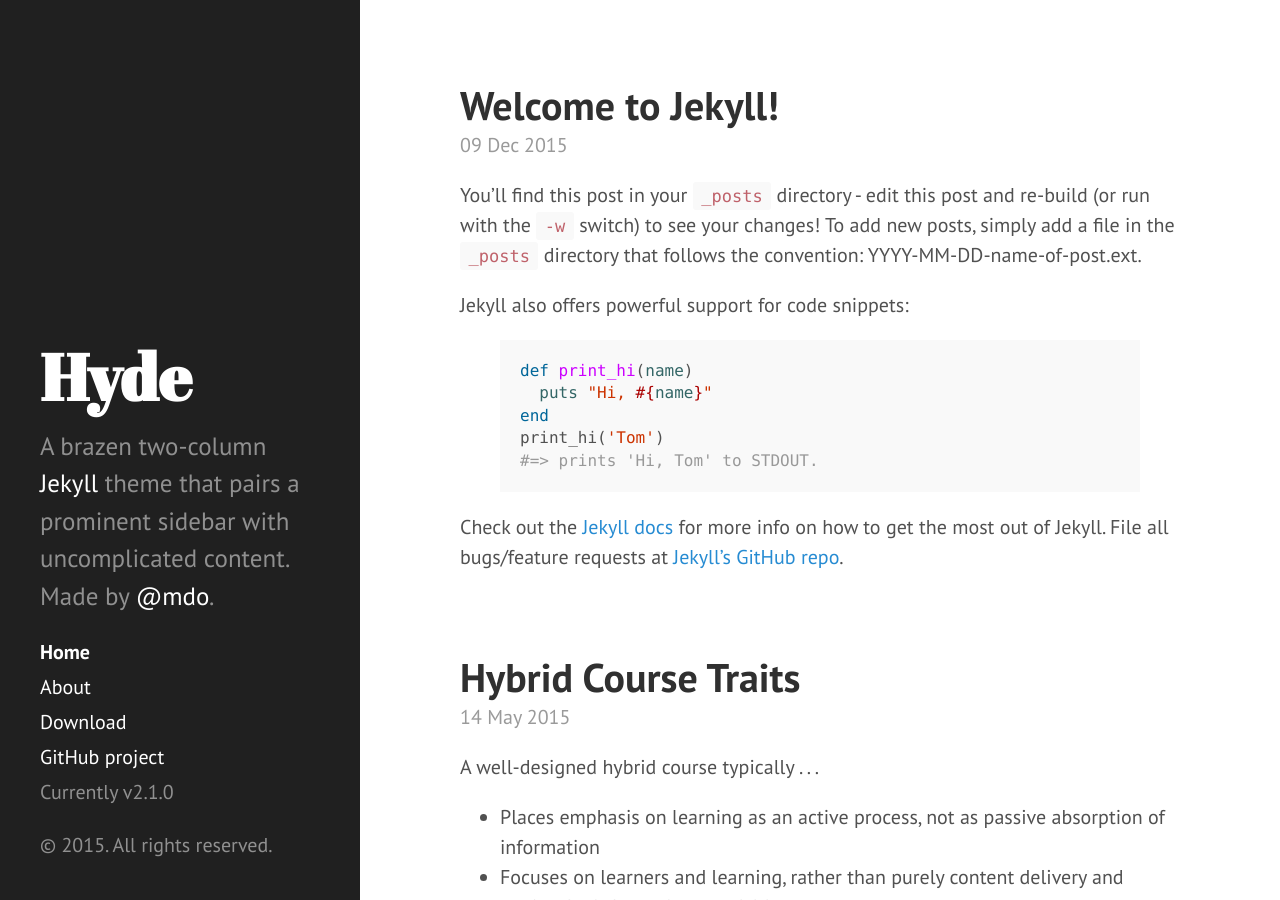
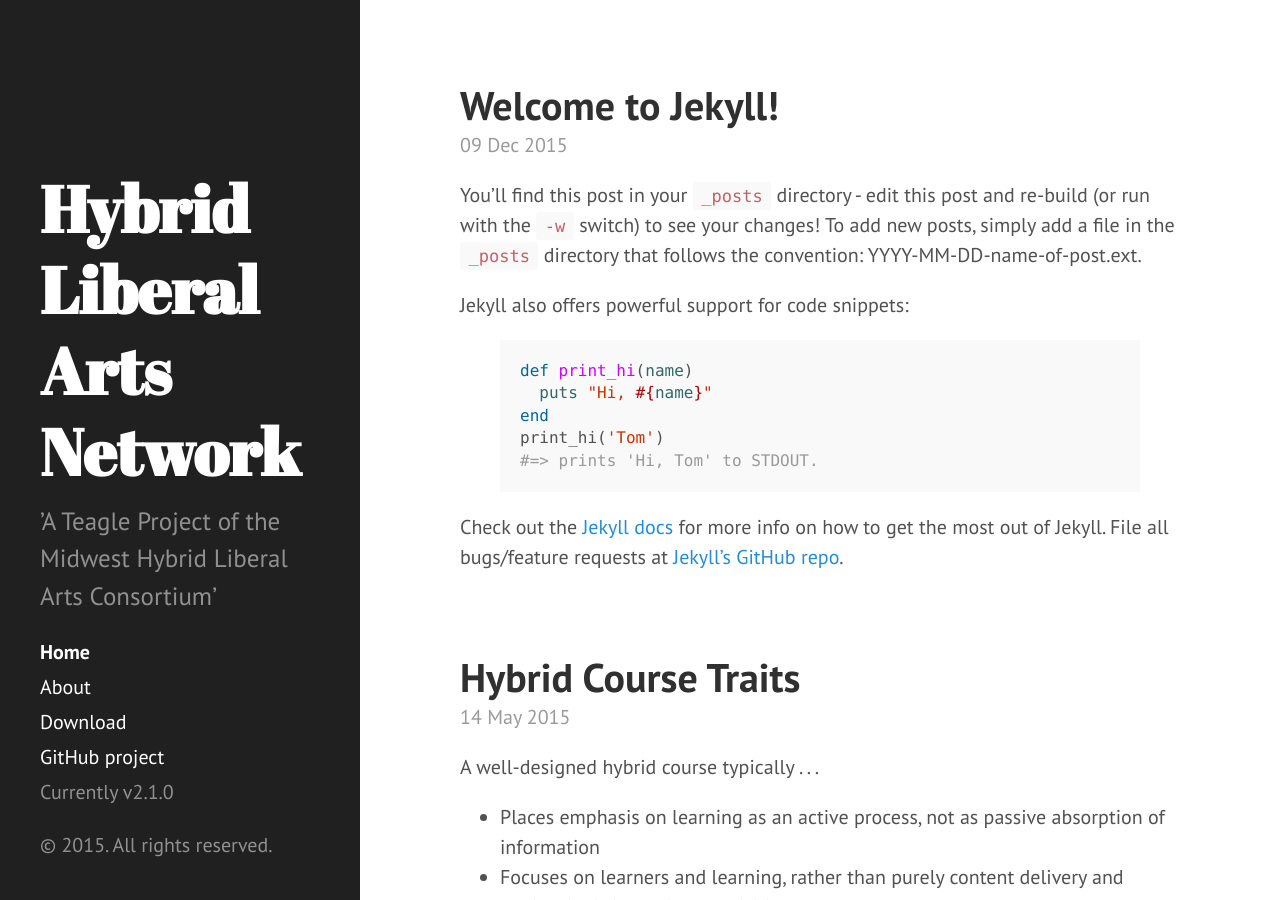
Before and after one commit to hybrid-liberal-arts/hybrid-liberal-arts.github.io, a Jekyll site: the page built from index.html, in a window 1280 px wide and 900 px high. Built offline with Jekyll 4.4.1, drawn with Linux system fonts in a browser that asks for light colours; Markdown is read by kramdown in place of the engine named in the settings; the list of posts is cut into pages by our own code.

Commit message:
First commit

```diff
--- a/_config.yml
+++ b/_config.yml
@@ -7,15 +7,15 @@ permalink:        pretty
 relative_permalinks: true
 
 # Setup
-title:            Hyde
-tagline:          'A Jekyll theme'
-description:      'A brazen two-column <a href="http://jekyllrb.com" target="_blank">Jekyll</a> theme that pairs a prominent sidebar with uncomplicated content. Made by <a href="https://twitter.com/mdo" target="_blank">@mdo</a>.'
-url:              http://hyde.getpoole.com
+title:            Hybrid Liberal Arts Network
+tagline:          ‘High-Touch Learning for the 21st Century’
+description:      ’A Teagle Project of the Midwest Hybrid Liberal Arts Consortium’
+url:              http://hybridliberalarts.org
 baseurl:          /
 
 author:
-  name:           'Mark Otto'
-  url:            https://twitter.com/mdo
+  name:           ‘Barry Bandstra’
+  url:            http://bandstra@hope.edu
 
 paginate:         5
 
@@ -23,4 +23,4 @@ paginate:         5
 version:          2.1.0
 
 github:
-  repo:           https://github.com/poole/hyde
+  repo:           https://hybrid-liberal-arts/hybrid-liberal-arts.github.io
```
Also changed, not shown: Gemfile.lock (added).
